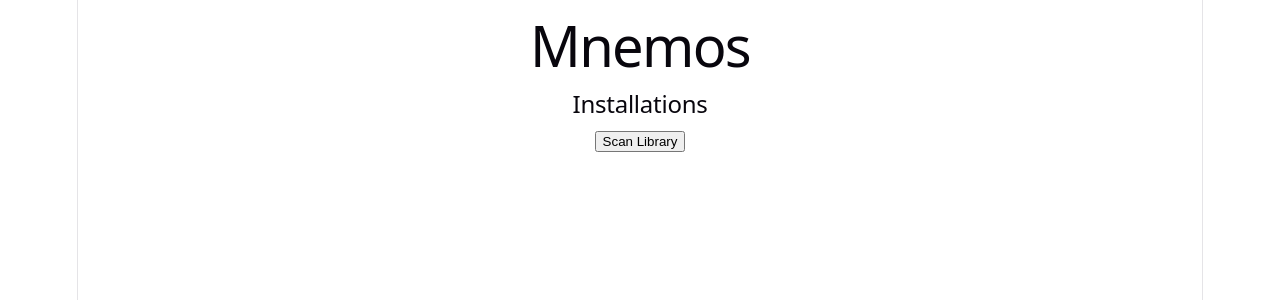
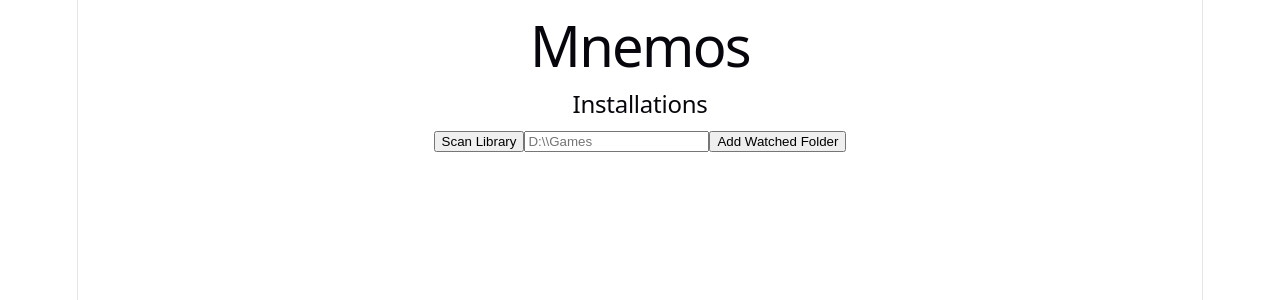
Before and after one commit to chyonma/Mnemos-AchievementTracker, a React (Vite) app in the folder app/: page / in a window 1280 px wide. Shown: the top 300 px of the page. Built offline with nearby package versions, Linux system fonts and the light colour scheme.

Commit message:
added ScanLin button

```diff
--- a/app/src/App.tsx
+++ b/app/src/App.tsx
@@ -29,11 +29,27 @@ function App() {
       .then((result) => setInstallations(result))
       .catch((err) => console.error("Scan failed:", err));
   };
+  const [folderPath, setFolderPath] = useState("");
+
+  const handleAddFolder = () => {
+    invoke("add_watched_folder", { path: folderPath })
+    .then(() => setFolderPath(""))
+    .catch((err) => console.error("Failed to add folder:", err));
+  };
   return (
     <div>
       <h1>Mnemos</h1>
       <h2>Installations</h2>
+
       <button onClick={handleScan}>Scan Library</button>
+      <input
+        value={folderPath}
+        onChange={(e) => setFolderPath(e.target.value)}
+        placeholder="D:\\Games"
+      />
+
+      <button onClick={handleAddFolder}>Add Watched Folder</button>
+
       <ul>
         {installations.map((inst) => (
           <li key={inst.id}>{inst.display_name} — {inst.executable_path}</li>
```
